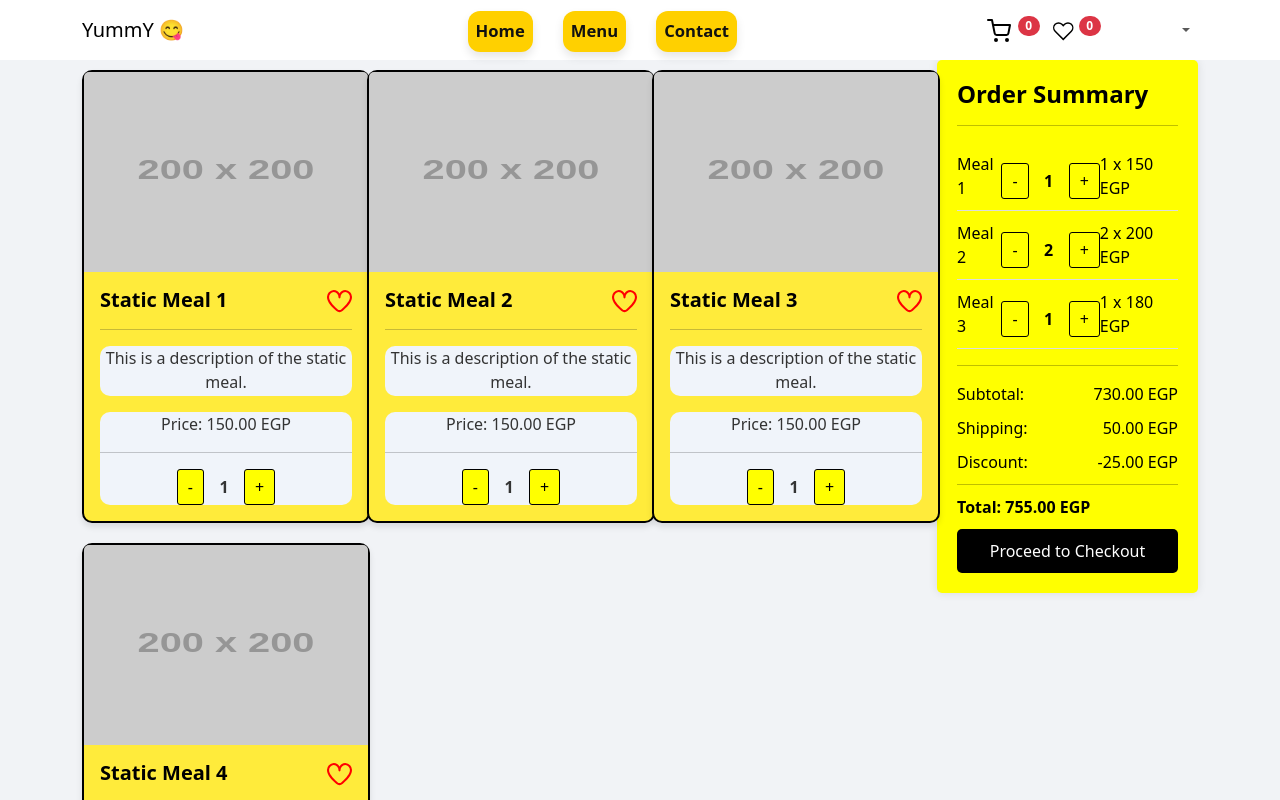
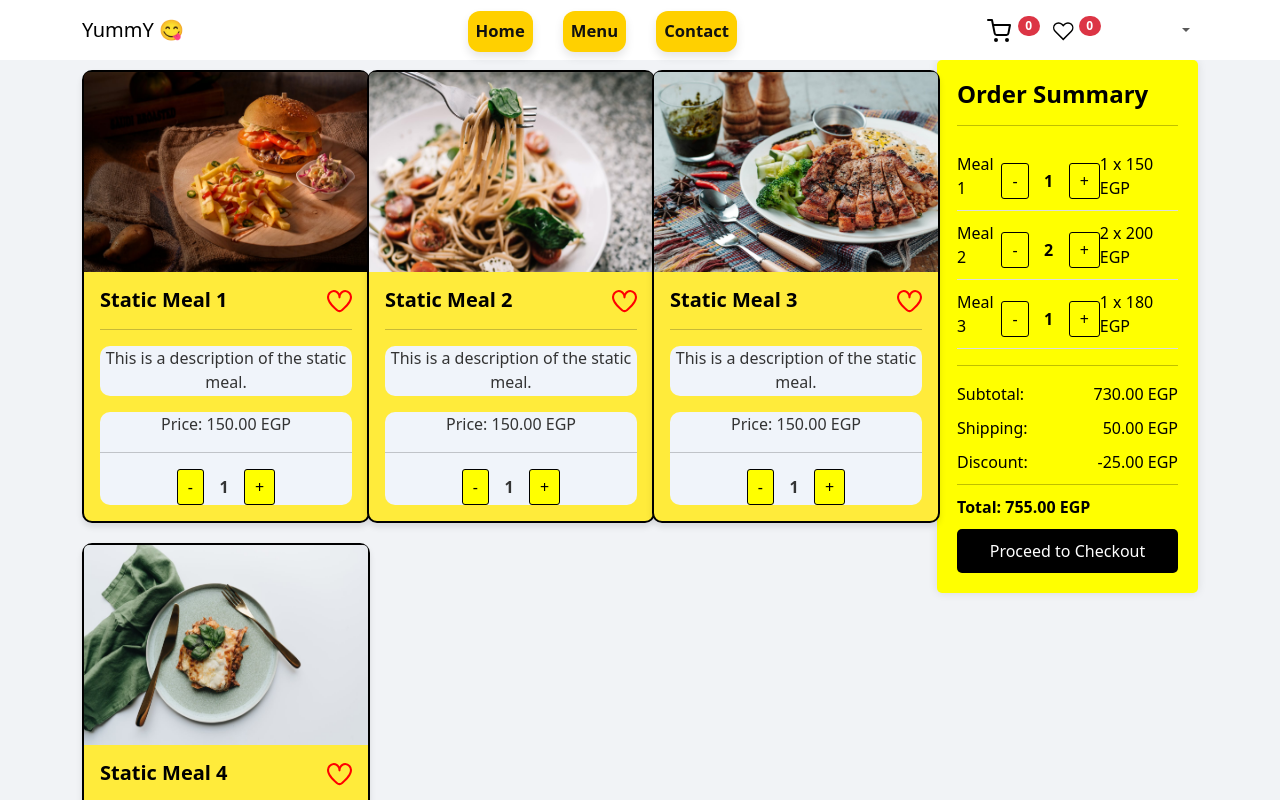
Before and after one commit to shemaamohamed/restaurant-app, a React (Create React App) app: page /checkout in a window 1280 px wide. Shown: the top 800 px of the page. Built offline with nearby package versions, Linux system fonts and the light colour scheme.

Commit message:
add the static photos we used in the full project

```diff
--- a/src/pages/CheckoutPage.jsx
+++ b/src/pages/CheckoutPage.jsx
@@ -3,19 +3,25 @@ import { Card } from 'react-bootstrap';
 import SideBar from '../components/SideBar';
 import LoveIcon from '../components/LoveIcon';
 import '../style/SideBar.css';
-
+import image1 from '../assets/B-meduim1.jpg';
+import image2 from '../assets/B-meduim2.jpg';
+import image3 from '../assets/B-meduim3.jpg';
+import image4 from '../assets/B-meduim4.jpg';
 function CheckoutPage() {
   const [quantities, setQuantities] = useState(Array(4).fill(1)); // Quantity state for each card
 
+  // Array to store the imported images
+  const images = [image1, image2, image3, image4];
+
   // Handlers for increment and decrement
   const incrementQuantity = (index) => {
-    setQuantities(prevQuantities =>
+    setQuantities((prevQuantities) =>
       prevQuantities.map((q, i) => (i === index ? q + 1 : q))
     );
   };
 
   const decrementQuantity = (index) => {
-    setQuantities(prevQuantities =>
+    setQuantities((prevQuantities) =>
       prevQuantities.map((q, i) => (i === index && q > 1 ? q - 1 : q))
     );
   };
@@ -26,12 +32,12 @@ function CheckoutPage() {
         <div className="row">
           <div className="col-sm-9">
             <div className="row">
-              {Array.from({ length: 4 }).map((_, index) => (
+              {images.map((img, index) => (
                 <div className="col-sm-4" key={index}>
                   <Card className="card-s">
                     <Card.Img
                       variant="top"
-                      src="https://via.placeholder.com/200"
+                      src={img} // Use the imported images here
                       style={{ height: '200px' }}
                     />
                     <Card.Body>
```
